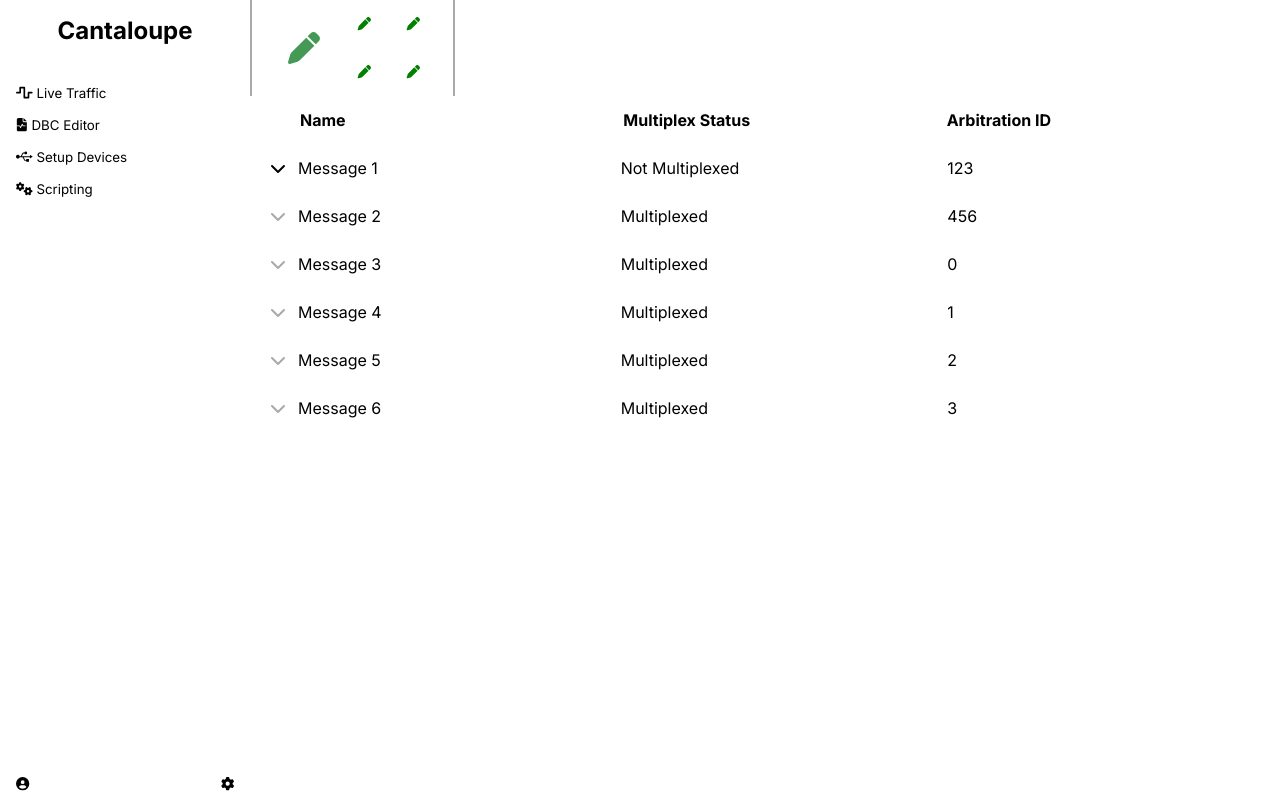
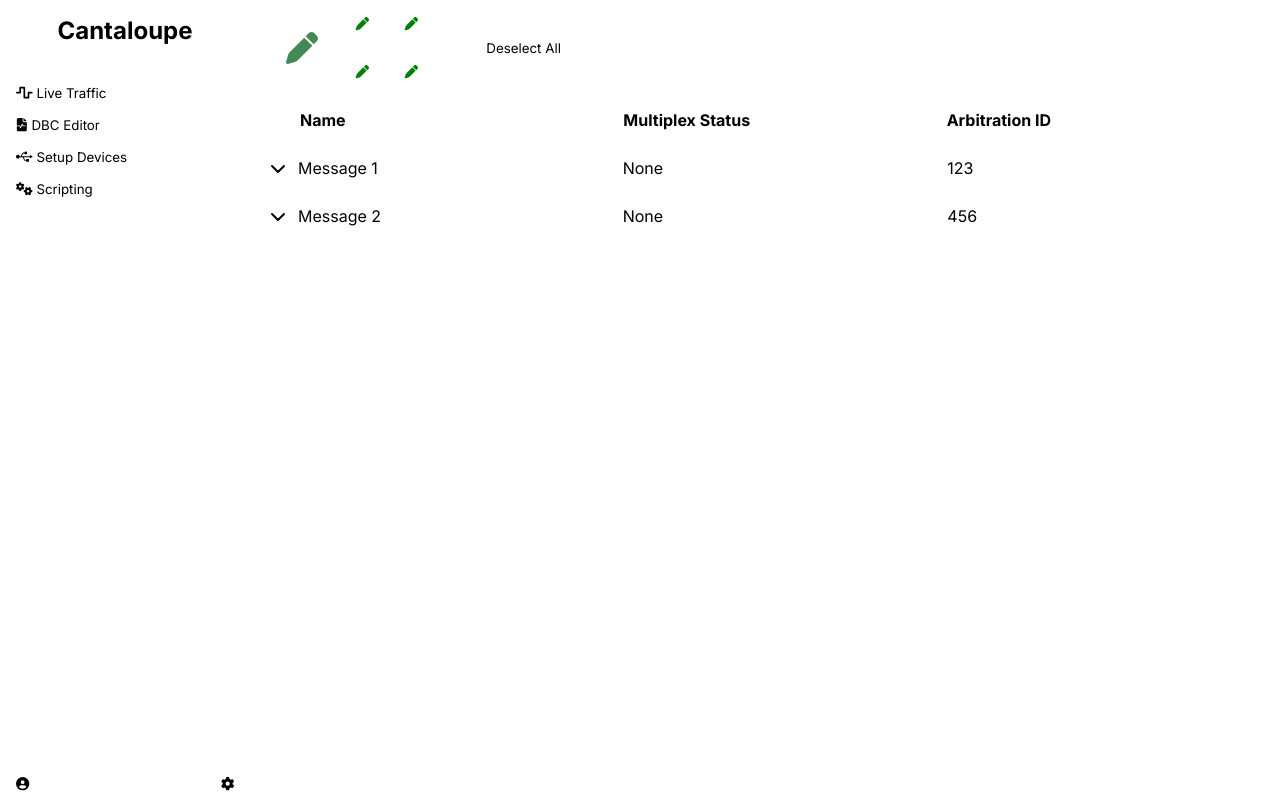
Before and after one commit to ArKade523/Cantaloupe, a React (Vite) app: page / in a window 1280 px wide. Both pictures are taken after a click on the button 304 px from the left and 48 px from the top of the page. Built offline with nearby package versions, Linux system fonts and the light colour scheme.

Commit message:
Creating toolbar; unfinished as of yet. Updated typedefs. Updated styling on DBC messages

```diff
--- a/src/App.css
+++ b/src/App.css
@@ -83,6 +83,16 @@
 .message-item.selected * {
     background-color: var(--secondary);
 }
+.message-item select {
+    background-color: var(--table-background);
+    border: none;
+    font-family: inherit;
+    font-size: inherit;
+    height: 1.25rem; /* TODO: verify this resizes correctly */
+}
+.message-item select:focus {
+    outline: 2px solid var(--primary);
+}
 
 .message-table-label {
     background-color: var(--background-accent);
@@ -155,14 +165,13 @@
 
 .toolbar {
     display: flex;
-    justify-content: space-between;
+    align-items: center;
     height: 6rem;
     width: 100%;
     background-color: var(--table-background);
 }
 .toolbar button {
     background-color: var(--table-background);
-    color: var(--text-light);
     padding: 1rem;
     border: none;
     cursor: pointer;
@@ -170,12 +179,15 @@
 .toolbar button:hover {
     background-color: #ccc;
 }
+.toolbar .divider {
+    width: 3px;
+    background-color: var(--table-border);
+    height: 80%;
+}
 .tool-section {
     display: flex;
     align-items: center;
     padding: 0 1rem;
-    border-right: 2px solid #aaa;
-    border-left: 2px solid #aaa;
 }
 .tool-section-subgroup {
     display: grid;
--- a/src/app/components/ResizableInput.tsx
+++ b/src/app/components/ResizableInput.tsx
@@ -17,7 +17,7 @@ const ResizableInput: React.FC<ResizableInputProps> = ({ value, onChange }) => {
     }, [value]); // Recalculate width whenever the value changes
 
     return (
-        <div style={{ display: 'inline-block', position: 'relative' }}>
+        <div style={{ display: 'inline-block', position: 'relative', margin: 0, padding: 0 }}>
             {/* Hidden span to calculate text width */}
             <span
                 ref={spanRef}
--- a/src/app/dbcgen/DBCEditor.tsx
+++ b/src/app/dbcgen/DBCEditor.tsx
@@ -7,15 +7,14 @@ import Toggle from '../components/Toggle';
 import { faPen, faStop } from '@fortawesome/free-solid-svg-icons';
 
 const initialMessages: Message[] = [
-    { name: 'Message 1', multiplexed: false, arb_id: 123, signals: [
-        { name: 'Signal 1', start_bit: 0, size: 8, endianess: 'big', is_signed: false, factor: 1, offset: 0, min: 0, max: 255 },
-        { name: 'Signal 2', start_bit: 8, size: 8, endianess: 'big', is_signed: false, factor: 1, offset: 0, min: 0, max: 255 },
+    { name: 'Message 1', arb_id: 123, size: 32, transmitter: "None", signals: [
+        { name: "Sig 1", bit_offset: 0, length: 8, intern_id: 0, multiplexed: false, signed: false, scale: 1, offset: 0, max_value: 255, multiplexor: false, multiplexor_id: null, multiplexor_value: null },
+        { name: "Sig 2", bit_offset: 0, length: 8, intern_id: 1, multiplexed: false, signed: false, scale: 1, offset: 0, max_value: 255, multiplexor: false, multiplexor_id: null, multiplexor_value: null },
+        { name: "Sig 3", bit_offset: 0, length: 8, intern_id: 2, multiplexed: false, signed: false, scale: 1, offset: 0, max_value: 255, multiplexor: false, multiplexor_id: null, multiplexor_value: null },
     ] },
-    { name: 'Message 2', multiplexed: true, arb_id: 456, signals: [] },
-    { name: 'Message 3', multiplexed: true, arb_id: 0, signals: [] },
-    { name: 'Message 4', multiplexed: true, arb_id: 1, signals: [] },
-    { name: 'Message 5', multiplexed: true, arb_id: 2, signals: [] },
-    { name: 'Message 6', multiplexed: true, arb_id: 3, signals: [] },
+    { name: 'Message 2', arb_id: 456, size: 32, transmitter: "None", signals: [
+        { name: "Sig 4", bit_offset: 0, length: 8, intern_id: 0, multiplexed: false, signed: false, scale: 1, offset: 0, max_value: 255, multiplexor: false, multiplexor_id: null, multiplexor_value: null },
+    ] },
 ];
 
 function DBCEditor() {
@@ -34,10 +33,6 @@ function DBCEditor() {
 
     const messageWrappersRef = useRef(messageWrappers);
     const messageListRef = useRef<HTMLDivElement>(null);
-
-    useEffect(() => {
-        messageWrappersRef.current = messageWrappers;
-      }, [messageWrappers]);
 
     const setMessageWrapper = (index: number, newMessageWrapper: MessageWrapper) => {
         setMessageWrappers(prevWrappers =>
@@ -125,6 +120,10 @@ function DBCEditor() {
     };
 
     useEffect(() => {
+        messageWrappersRef.current = messageWrappers;
+    }, [messageWrappers]);
+
+    useEffect(() => {
         window.addEventListener('keydown', handleKeyDown);
 
         // Attach click listener to the container
@@ -142,8 +141,8 @@ function DBCEditor() {
                     <Toggle onToggle={() => {setToggleEdit(!toggleEdit)}}
                         isToggled={toggleEdit}
                         onSVG={faPen}
-                        offSVG={faStop}
-                        color={toggleEdit ? '#495' : '#f54'}
+                        offSVG={faPen}
+                        color="#485"
                         fontSize="2rem"
                     />
                     <div className="tool-section-subgroup">
@@ -172,6 +171,10 @@ function DBCEditor() {
                             color={toggleEdit ? 'green' : 'red'}
                         />
                     </div>
+                </div>
+                <div className="divider"></div>
+                <div className="tool-section">
+                    <button onClick={handleDeselectAll}>Deselect All</button>
                 </div>
             </div>
             <div className="message-list">
--- a/src/app/dbcgen/MessageItem.tsx
+++ b/src/app/dbcgen/MessageItem.tsx
@@ -53,7 +53,21 @@ function MessageItem({
                         <span>{messageWrapper.message.name}</span>
                     )}
                 </div>
-                <div>{messageWrapper.message.multiplexed ? "Multiplexed" : "Not Multiplexed"}</div>
+                <div>
+                    {toggleEdit ? (
+                        <ResizableInput value={messageWrapper.message.transmitter}
+                            onChange={e =>
+                            setMessageWrapper({
+                                message: { ...messageWrapper.message, transmitter: e.target.value },
+                                toggled: messageWrapper.toggled,
+                                selected: messageWrapper.selected
+                            })
+                        } />
+
+                    ) : (
+                        <span>{messageWrapper.message.transmitter}</span>
+                    )}
+                </div>
                 <div>
                     {toggleEdit ? (
                         <ResizableInput value={messageWrapper.message.arb_id.toString()}
--- a/src/app/dbcgen/SignalItem.tsx
+++ b/src/app/dbcgen/SignalItem.tsx
@@ -6,15 +6,11 @@ function SignalItem ({ signal }: { signal: Signal }) {
     return (
         <>
             <div className="signal-item">
-                <h3>{signal.name}</h3>
-                <p>{signal.start_bit}</p>
-                <p>{signal.size}</p>
-                <p>{signal.endianess}</p>
-                <p>{signal.is_signed ? "Signed" : "Unsigned"}</p>
-                <p>{signal.factor}</p>
-                <p>{signal.offset}</p>
-                <p>{signal.min}</p>
-                <p>{signal.max}</p>
+                <span>{signal.name}</span>
+                <span>{signal.bit_offset}</span>
+                <span>{signal.length}</span>
+                <span>{signal.scale}</span>
+                <span>{signal.max_value}</span>
             </div>
         </>
     )
```
Also changed, not shown: src/types/Message.ts (+7 -6 lines), src/types/Signal.d.ts (+20 -3 lines).
